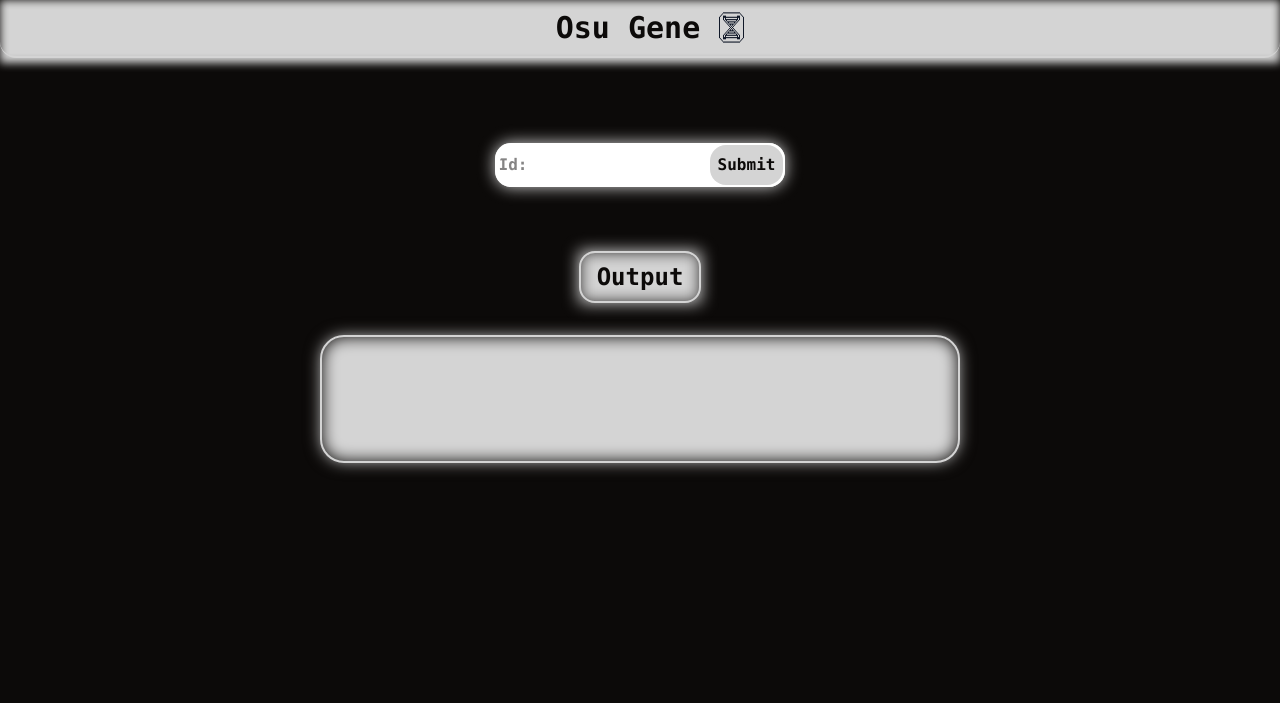
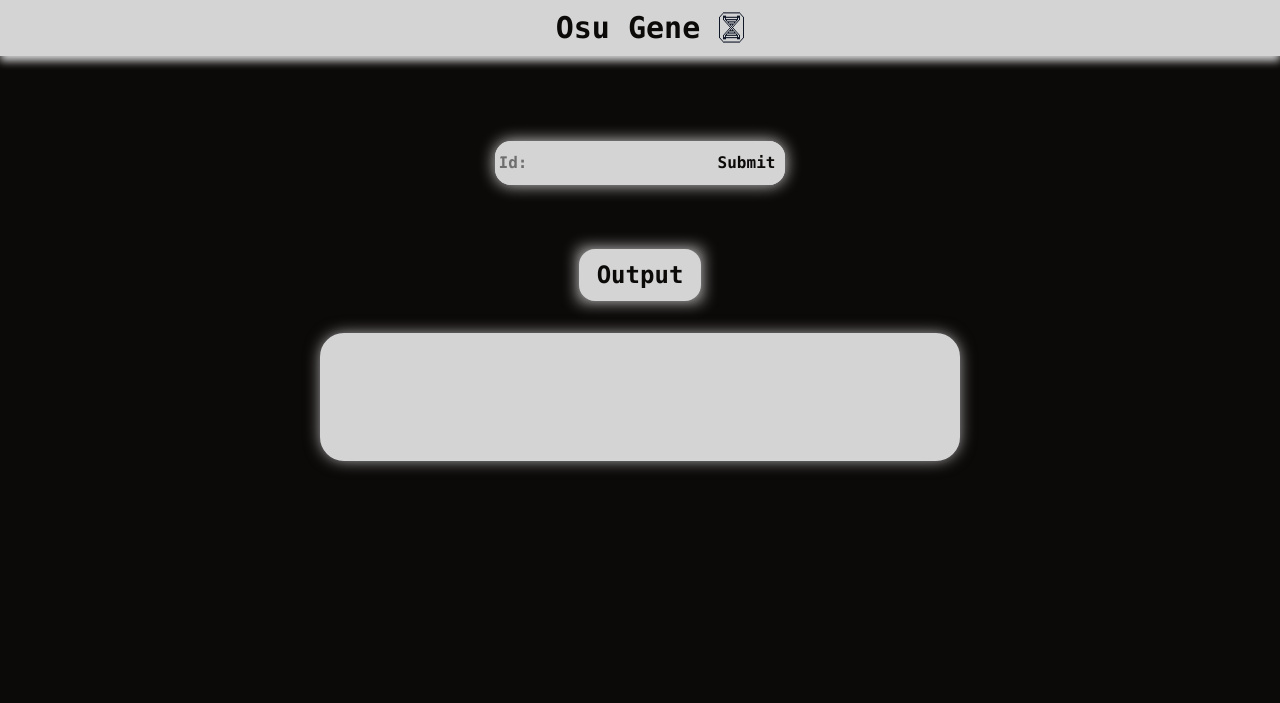
Before and after one commit to Dominicvan2004/Osu-Gene, a Flask app: page / in a window 1280 px wide. Shown: the top 703 px of the page. Run offline with Flask 3, Linux system fonts and the light colour scheme; parts of the project's set-up code (start-up, migrations or seed data) failed here and were passed over.

Commit message:
some work

```diff
--- a/Osu_gene/osu_gene.py
+++ b/Osu_gene/osu_gene.py
@@ -55,7 +55,6 @@ async def osu_gene(id: int):
     )
 
     beatmapset_list.extend(song.beatmapsets)
-    song_page = 1
 
     while len(song.beatmapsets) > 0 and  song_page < 10:
         song = client.search_beatmapsets(
@@ -79,7 +78,7 @@ async def osu_gene(id: int):
     dna_size: int = 10 # size of the dna list in each genome
     bm_list: list = [] #serves as the task list for all the get beatmap co routines
     bma_list: list = [] #serves as the task list for all the get beatmap attribute co routines
-    selection_pressure: int = 10 #the population size of parents for a tournament selection in the grab parent method
+    selection_pressure: int = 20 #the population size of parents for a tournament selection in the grab parent method
     test_list: list = []
 
     # create a list of beatmap objects
--- a/Osu_gene/user.py
+++ b/Osu_gene/user.py
@@ -37,7 +37,7 @@ def get_mods_as_list(score: LegacyScore | SoloScore):
     return(mod_list)
 
 #represents the basis of a fit beat map
-async def user_fitness(user_id: int)->list:
+async def user_fitness(user_id: int)->dict:
 #get top 5 and derive a fitness function based on the bpm, spacing, ar, star rating and genre given
 
     avg_bpm: float = 0
@@ -87,4 +87,3 @@ async def user_fitness(user_id: int)->list:
         "sr": avg_sr/5,
         "slider": avg_slider_diff/5
         })
-    #[avg_bpm/5, avg_aim_diff/5, math.floor(avg_ranked_year/5), avg_sr/5, avg_slider_diff/5]
--- a/static/main.css
+++ b/static/main.css
@@ -291,6 +291,10 @@
   .rounded-3xl {
     border-radius: var(--radius-3xl);
   }
+  .rounded-b-2xl {
+    border-bottom-right-radius: var(--radius-2xl);
+    border-bottom-left-radius: var(--radius-2xl);
+  }
   .border {
     border-style: var(--tw-border-style);
     border-width: 1px;
@@ -305,12 +309,6 @@
   }
   .border-primary {
     border-color: var(--color-primary);
-  }
-  .border-secondary {
-    border-color: var(--color-secondary);
-  }
-  .border-white {
-    border-color: var(--color-white);
   }
   .bg-primary {
     background-color: var(--color-primary);
@@ -418,16 +416,6 @@
         --tw-scale-x: 105%;
         --tw-scale-y: 105%;
         --tw-scale-z: 105%;
-        scale: var(--tw-scale-x) var(--tw-scale-y);
-      }
-    }
-  }
-  .hover\:scale-110 {
-    &:hover {
-      @media (hover: hover) {
-        --tw-scale-x: 110%;
-        --tw-scale-y: 110%;
-        --tw-scale-z: 110%;
         scale: var(--tw-scale-x) var(--tw-scale-y);
       }
     }
--- a/templates/base.html
+++ b/templates/base.html
@@ -9,7 +9,7 @@
 
     <body class="bg-secondary font-mono text-secondary flex flex-col min-h-screen">
         <div class="relative">
-            <nav class="relative flex justify-center z-10 bg-primary-100 border-b-2 border-primary rounded-2xl" style="margin-bottom: 5px; justify-content: start;">
+            <nav class="relative flex justify-center z-10 bg-primary border-primary" style="margin-bottom: 5px; justify-content: start;">
                 <div class="flex flex-1 justify-center" style="padding-top: 10px; padding-bottom: 10px;">
                     <div class="hidden sm:ml-6 sm:block">
                         <div class="flex space-x-4">
--- a/templates/gene.html
+++ b/templates/gene.html
@@ -12,10 +12,10 @@
 
         <div class="relative justify-center mt-20 font-bold ">
             <div class="absolute inset-0 bg-primary rounded-2xl blur-sm"></div>
-            <div class="absolute inset-0 bg-white rounded-2xl"></div>
-            <div class="border-2 border-primary rounded-2xl bg-white">
-                <form action="/" method="post" class="relative z-10 focus:outline-none">
-                <div><input placeholder="Id:" type="text" name="id" class="rounded-2xl bg-white m-0.5" /><input type="submit" value="Submit" class=" hover:scale-105 bg-primary p-2 rounded-2xl" /></div>
+            <div class="absolute inset-0 bg-primary rounded-2xl"></div>
+            <div class="border-2 border-primary rounded-2xl bg-primary">
+                <form action="/" method="post" class="relative z-10 outline-none">
+                <div><input placeholder="Id:" type="text" name="id" class="rounded-2xl bg-primary m-0.5" /><input type="submit" value="Submit" class=" hover:scale-105 bg-primary p-2 rounded-2xl" /></div>
                 </form>
             </div>
 
@@ -23,7 +23,7 @@
     </div>
 <div class="flex justify-center mt-8">
     <div class="relative">
-        <div class="relative flex justify-center font-bold border-2 border-primary rounded-2xl p-2 pl-4 pr-4 bg-primary-50 opacity-100 z-10">
+        <div class="relative flex justify-center font-bold border-2 border-primary rounded-2xl p-2 pl-4 pr-4 bg-primary z-10">
                 <h1 class=" text-2xl">Output</h1>
         </div>
         <div class="absolute inset-0 bg-primary blur-sm"></div>
@@ -31,7 +31,7 @@
 </div>
     <div class="relative mb-10">
         <div class="absolute m-auto inset-0 bg-primary rounded-3xl border-2 w-6/12 h-32 blur-sm"></div>
-        <div class="border-primary m-auto rounded-3xl border-2 w-6/12 h-32 bg-primary-50 opacity-100 relative flex flex-col" >
+        <div class="border-primary m-auto rounded-3xl border-2 w-6/12 h-32 bg-primary relative flex flex-col grow" >
                 {% for i in item %}
 
                     <td>{{i | safe}}</td>
```
Also changed, not shown: Osu_gene/classes.py (+9 -9 lines).
